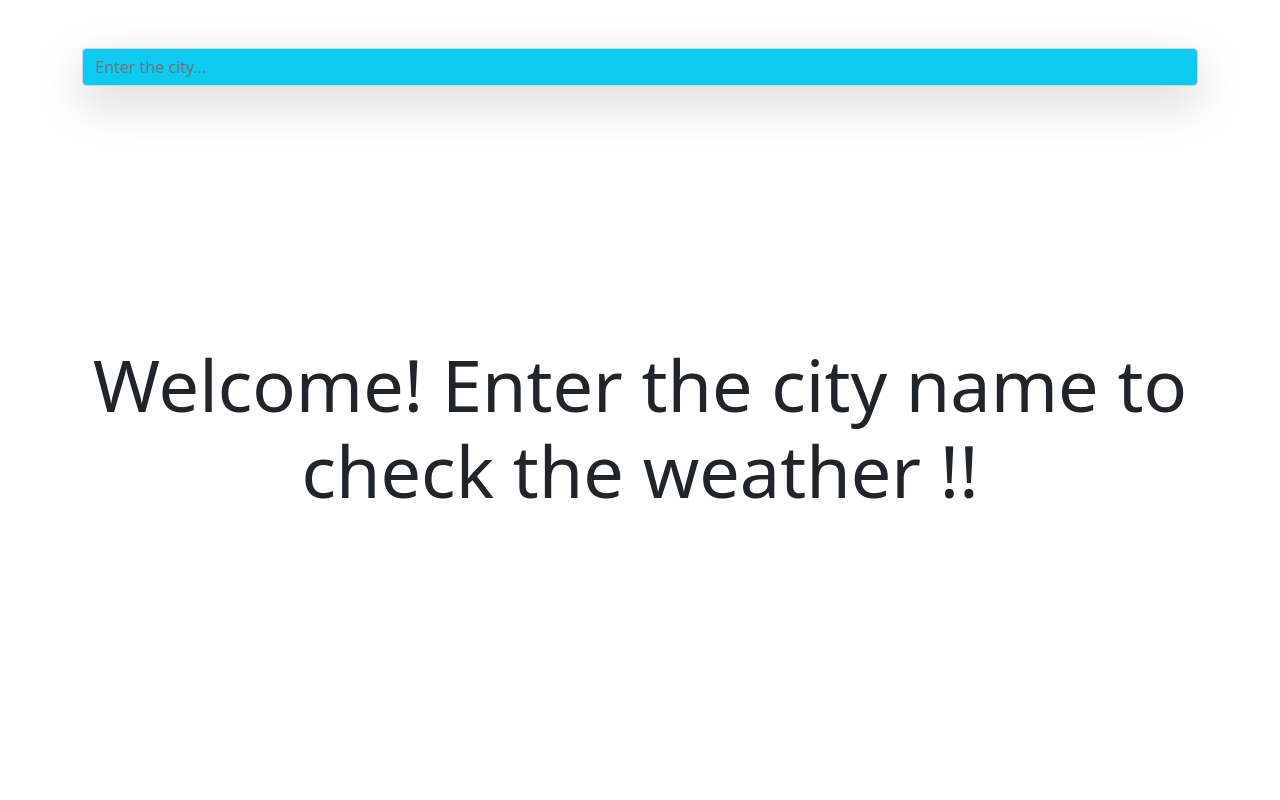
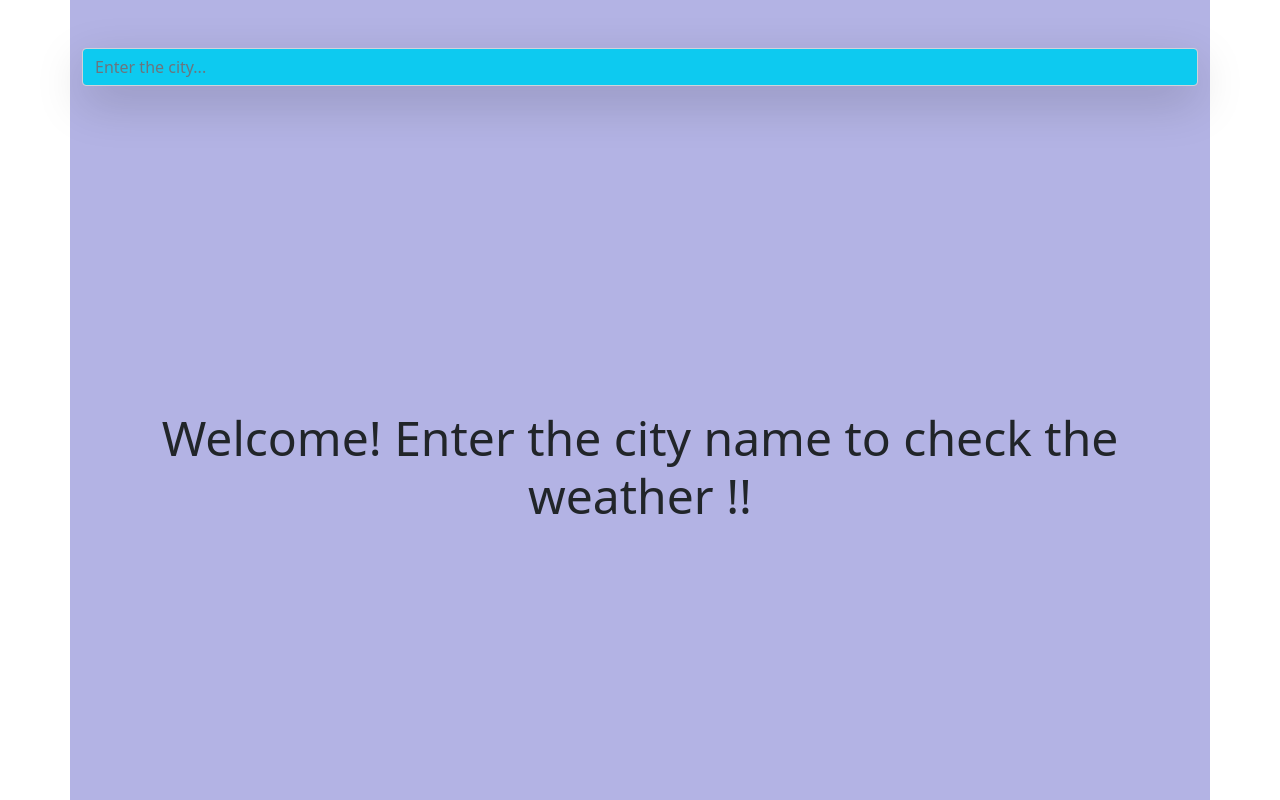
Before and after one commit to 69kazu69/weather-with-react, a React (Create React App) app: page / in a window 1280 px wide. Built offline with nearby package versions, Linux system fonts and the light colour scheme.

Commit message:
over n out

```diff
--- a/src/App.css
+++ b/src/App.css
@@ -1,12 +1,13 @@
+
 .app{
     width: 100%;
-    height: 90vh;box-sizing: border-box;
+    height: 100vh;box-sizing: border-box;
     padding: 0;
     margin: 0;
     display: flex;
     flex-direction: column;
     align-items: center;
-
+    background: rgb(179, 179, 228);
 
 }
 
@@ -17,8 +18,13 @@
     align-items: center;
     justify-content: center;
 }
+
+
 .card{
-    width: 70%;
+    width: 80%;
     height: auto;
 
 }
+input:focus{
+    outline:none;
+}
--- a/src/App.js
+++ b/src/App.js
@@ -30,10 +30,10 @@ function App() {
     }
   return (
     <div className=" app  container text-center ">
-      <input className=' form-control bg-info shadow-lg my-5 w-60  ' value = {city} onChange = {(e) => {setCity(e.target.value)}} onKeyPress={keyHandler} placeholder='Enter the city...' label='enter the city' />
-      <div className="weather ">
+      <input className=' form-control bg-info shadow-lg my-5 ' value = {city} onChange = {(e) => {setCity(e.target.value)}} onKeyPress={keyHandler} placeholder='Enter the city...' label='enter the city' />
+      <div className="weather  ">
       {typeof data.main === "undefined" ? (
-        <div className='display-2 text-center'>
+        <div className='display-5 text-center '>
         {data.cod === "404" ? "City not Found !!" : "Welcome! Enter the city name to check the weather !!"}
       </div>
         )
@@ -42,7 +42,7 @@ function App() {
 
 
 
-          <div className=' card text-white bg-info  text-center border border-info shadow-lg '>
+          <div className=' card text-white bg-info  text-center   shadow-lg '>
         <div className=' display-1 card-header w-100% mb-3 '>{data.name}, {data.sys.country}</div>
       <div className='date'>({getCurrentDate("-")})</div>
            <div className='card-title display-3'>
```
